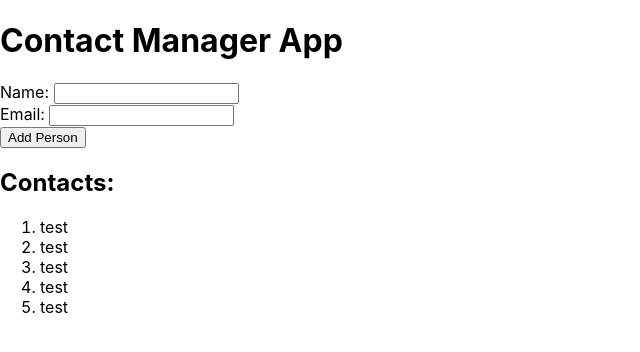
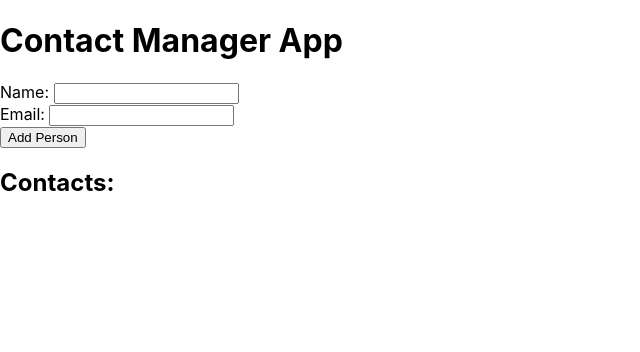
Before and after one commit to hmza21/Contact-Manager, a React (Create React App) app: page / in a window 1280 px wide. Shown: the top 352 px of the page, without its empty margins (0-640 px from the left). Built offline with nearby package versions, Linux system fonts and the light colour scheme.

Commit message:
Make contacts list dynamic.

```diff
--- a/src/components/contactsList.jsx
+++ b/src/components/contactsList.jsx
@@ -4,11 +4,7 @@ const ContactsList = props => (
   <>
     <h2>Contacts:</h2>
     <ol>
-      <ContactsListItem />
-      <ContactsListItem />
-      <ContactsListItem />
-      <ContactsListItem />
-      <ContactsListItem />
+      { props.contacts.map(contact => <ContactsListItem contact={ contact } />) }
     </ol>
   </>
 );
--- a/src/components/contactsListItem.jsx
+++ b/src/components/contactsListItem.jsx
@@ -1,5 +1,3 @@
-const ContactsListItem = props => (
-  <li>test</li>
-);
+const ContactsListItem = props => (<li><strong>{ props.contact.username }</strong> - { props.contact.email }</li>);
 
 export default ContactsListItem;
```
